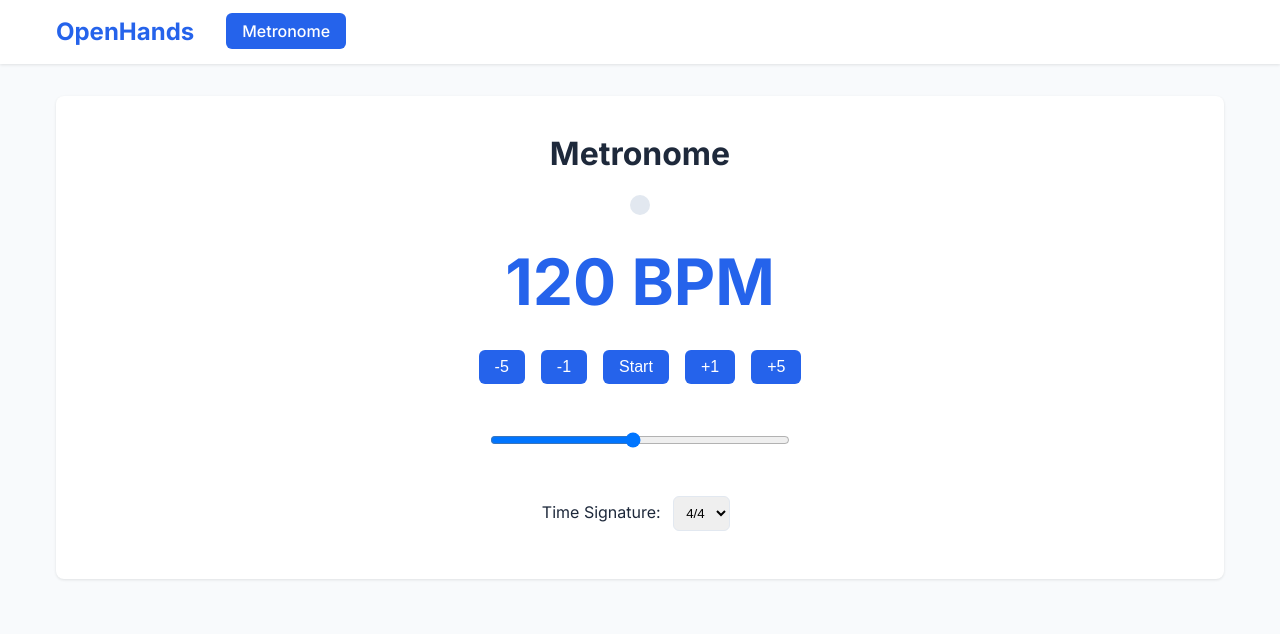
After one commit to carnalim/openhands_repo, a Flask app: page /metronome in a window 1280 px wide. The commit adds this page. Shown: the top 634 px of the page. Run offline with Flask 3, Linux system fonts and the light colour scheme.

Commit message:
Add modern UI with navigation menu and metronome page

```diff
--- a/app.py
+++ b/app.py
@@ -15,8 +15,12 @@ db.init_app(app)
 migrate = Migrate(app, db)
 
 @app.route('/')
-def hello_world():
+def index():
     return render_template('index.html')
+
+@app.route('/metronome')
+def metronome():
+    return render_template('metronome.html')
 
 @app.route('/api/users', methods=['GET'])
 def get_users():
--- /dev/null
+++ b/static/css/style.css
@@ -0,0 +1,147 @@
+:root {
+    --primary-color: #2563eb;
+    --secondary-color: #1e40af;
+    --background-color: #f8fafc;
+    --text-color: #1e293b;
+    --nav-height: 64px;
+}
+
+* {
+    margin: 0;
+    padding: 0;
+    box-sizing: border-box;
+}
+
+body {
+    font-family: 'Inter', -apple-system, BlinkMacSystemFont, 'Segoe UI', Roboto, Oxygen, Ubuntu, Cantarell, sans-serif;
+    line-height: 1.6;
+    color: var(--text-color);
+    background-color: var(--background-color);
+}
+
+.navbar {
+    background-color: white;
+    box-shadow: 0 1px 3px 0 rgba(0, 0, 0, 0.1);
+    position: fixed;
+    top: 0;
+    left: 0;
+    right: 0;
+    height: var(--nav-height);
+    z-index: 1000;
+}
+
+.nav-container {
+    max-width: 1200px;
+    margin: 0 auto;
+    padding: 0 1rem;
+    height: 100%;
+    display: flex;
+    align-items: center;
+}
+
+.nav-logo {
+    font-size: 1.5rem;
+    font-weight: 700;
+    color: var(--primary-color);
+    text-decoration: none;
+    margin-right: 2rem;
+}
+
+.nav-menu {
+    display: flex;
+    list-style: none;
+    gap: 1.5rem;
+}
+
+.nav-item a {
+    text-decoration: none;
+    color: var(--text-color);
+    font-weight: 500;
+    padding: 0.5rem 1rem;
+    border-radius: 0.375rem;
+    transition: all 0.2s ease;
+}
+
+.nav-item a:hover {
+    background-color: var(--background-color);
+    color: var(--primary-color);
+}
+
+.nav-item a.active {
+    background-color: var(--primary-color);
+    color: white;
+}
+
+.main-content {
+    margin-top: var(--nav-height);
+    padding: 2rem 1rem;
+}
+
+.container {
+    max-width: 1200px;
+    margin: 0 auto;
+    padding: 0 1rem;
+}
+
+.card {
+    background-color: white;
+    border-radius: 0.5rem;
+    box-shadow: 0 1px 3px 0 rgba(0, 0, 0, 0.1);
+    padding: 1.5rem;
+    margin-bottom: 1.5rem;
+}
+
+.form-group {
+    margin-bottom: 1rem;
+}
+
+.form-group label {
+    display: block;
+    margin-bottom: 0.5rem;
+    font-weight: 500;
+}
+
+.form-group input {
+    width: 100%;
+    padding: 0.5rem;
+    border: 1px solid #e2e8f0;
+    border-radius: 0.375rem;
+    font-size: 1rem;
+}
+
+button {
+    background-color: var(--primary-color);
+    color: white;
+    padding: 0.5rem 1rem;
+    border: none;
+    border-radius: 0.375rem;
+    font-size: 1rem;
+    font-weight: 500;
+    cursor: pointer;
+    transition: background-color 0.2s ease;
+}
+
+button:hover {
+    background-color: var(--secondary-color);
+}
+
+.user-list {
+    margin-top: 2rem;
+}
+
+.user-list h2 {
+    margin-bottom: 1rem;
+}
+
+.user-list ul {
+    list-style: none;
+}
+
+.user-list li {
+    padding: 0.75rem;
+    border-bottom: 1px solid #e2e8f0;
+}
+
+.user-list li:last-child {
+    border-bottom: none;
+}
--- /dev/null
+++ b/templates/base.html
@@ -0,0 +1,32 @@
+<!DOCTYPE html>
+<html lang="en">
+<head>
+    <meta charset="UTF-8">
+    <meta name="viewport" content="width=device-width, initial-scale=1.0">
+    <title>{% block title %}OpenHands{% endblock %}</title>
+    <link rel="stylesheet" href="{{ url_for('static', filename='css/style.css') }}">
+    <link rel="stylesheet" href="https://fonts.googleapis.com/css2?family=Inter:wght@400;500;600;700&display=swap">
+    {% block extra_css %}{% endblock %}
+</head>
+<body>
+    <nav class="navbar">
+        <div class="nav-container">
+            <a href="/" class="nav-logo">OpenHands</a>
+            <ul class="nav-menu">
+                <li class="nav-item">
+                    <a href="/metronome" {% if request.path == '/metronome' %}class="active"{% endif %}>Metronome</a>
+                </li>
+                <!-- Add more menu items here -->
+            </ul>
+        </div>
+    </nav>
+
+    <main class="main-content">
+        <div class="container">
+            {% block content %}{% endblock %}
+        </div>
+    </main>
+
+    {% block extra_js %}{% endblock %}
+</body>
+</html>
--- /dev/null
+++ b/templates/metronome.html
@@ -0,0 +1,184 @@
+{% extends "base.html" %}
+
+{% block title %}Metronome - OpenHands{% endblock %}
+
+{% block extra_css %}
+<style>
+    .metronome-container {
+        text-align: center;
+        padding: 2rem;
+    }
+
+    .tempo-display {
+        font-size: 4rem;
+        font-weight: 700;
+        color: var(--primary-color);
+        margin: 1rem 0;
+    }
+
+    .tempo-controls {
+        display: flex;
+        justify-content: center;
+        gap: 1rem;
+        margin: 1rem 0;
+    }
+
+    .tempo-slider {
+        width: 300px;
+        margin: 2rem 0;
+    }
+
+    .beat-indicator {
+        width: 20px;
+        height: 20px;
+        border-radius: 50%;
+        background-color: #e2e8f0;
+        margin: 1rem auto;
+        transition: background-color 0.1s ease;
+    }
+
+    .beat-indicator.active {
+        background-color: var(--primary-color);
+    }
+
+    .time-signature {
+        margin: 1rem 0;
+    }
+
+    .time-signature select {
+        padding: 0.5rem;
+        border-radius: 0.375rem;
+        border: 1px solid #e2e8f0;
+        margin: 0 0.5rem;
+    }
+</style>
+{% endblock %}
+
+{% block content %}
+<div class="card metronome-container">
+    <h1>Metronome</h1>
+
+    <div class="beat-indicator" id="beatIndicator"></div>
+
+    <div class="tempo-display">
+        <span id="tempoDisplay">120</span> BPM
+    </div>
+
+    <div class="tempo-controls">
+        <button onclick="adjustTempo(-5)">-5</button>
+        <button onclick="adjustTempo(-1)">-1</button>
+        <button onclick="toggleMetronome()" id="toggleButton">Start</button>
+        <button onclick="adjustTempo(1)">+1</button>
+        <button onclick="adjustTempo(5)">+5</button>
+    </div>
+
+    <input type="range" min="40" max="208" value="120" class="tempo-slider" id="tempoSlider">
+
+    <div class="time-signature">
+        <label for="beatsPerMeasure">Time Signature:</label>
+        <select id="beatsPerMeasure" onchange="updateTimeSignature()">
+            <option value="2">2/4</option>
+            <option value="3">3/4</option>
+            <option value="4" selected>4/4</option>
+            <option value="6">6/8</option>
+        </select>
+    </div>
+</div>
+{% endblock %}
+
+{% block extra_js %}
+<script>
+    let audioContext = null;
+    let currentBeat = 0;
+    let isPlaying = false;
+    let tempo = 120;
+    let intervalId = null;
+    let nextNoteTime = 0;
+    let beatsPerMeasure = 4;
+
+    function createAudioContext() {
+        audioContext = new (window.AudioContext || window.webkitAudioContext)();
+    }
+
+    function playClick() {
+        const osc = audioContext.createOscillator();
+        const gainNode = audioContext.createGain();
+
+        osc.connect(gainNode);
+        gainNode.connect(audioContext.destination);
+
+        // Use different frequencies for strong and weak beats
+        osc.frequency.value = currentBeat === 0 ? 1000 : 800;
+
+        gainNode.gain.value = 0.5;
+        osc.start(nextNoteTime);
+        osc.stop(nextNoteTime + 0.1);
+
+        // Visual feedback
+        const indicator = document.getElementById('beatIndicator');
+        indicator.classList.add('active');
+        setTimeout(() => indicator.classList.remove('active'), 100);
+    }
+
+    function nextBeat() {
+        const secondsPerBeat = 60.0 / tempo;
+        nextNoteTime += secondsPerBeat;
+
+        currentBeat = (currentBeat + 1) % beatsPerMeasure;
+        playClick();
+    }
+
+    function scheduler() {
+        while (nextNoteTime < audioContext.currentTime + 0.1) {
+            nextBeat();
+        }
+    }
+
+    function startMetronome() {
+        if (!audioContext) createAudioContext();
+        nextNoteTime = audioContext.currentTime;
+        intervalId = setInterval(scheduler, 25);
+        document.getElementById('toggleButton').textContent = 'Stop';
+    }
+
+    function stopMetronome() {
+        clearInterval(intervalId);
+        currentBeat = 0;
+        document.getElementById('toggleButton').textContent = 'Start';
+    }
+
+    function toggleMetronome() {
+        isPlaying = !isPlaying;
+        if (isPlaying) {
+            startMetronome();
+        } else {
+            stopMetronome();
+        }
+    }
+
+    function adjustTempo(change) {
+        tempo = Math.min(208, Math.max(40, tempo + change));
+        updateTempoDisplay();
+    }
+
+    function updateTempoDisplay() {
+        document.getElementById('tempoDisplay').textContent = tempo;
+        document.getElementById('tempoSlider').value = tempo;
+    }
+
+    function updateTimeSignature() {
+        beatsPerMeasure = parseInt(document.getElementById('beatsPerMeasure').value);
+        currentBeat = 0;
+    }
+
+    // Initialize tempo slider
+    const slider = document.getElementById('tempoSlider');
+    slider.addEventListener('input', function() {
+        tempo = parseInt(this.value);
+        updateTempoDisplay();
+    });
+
+    // Update display on load
+    updateTempoDisplay();
+</script>
+{% endblock %}
```
Also changed, not shown: templates/index.html (+13 -18 lines).
